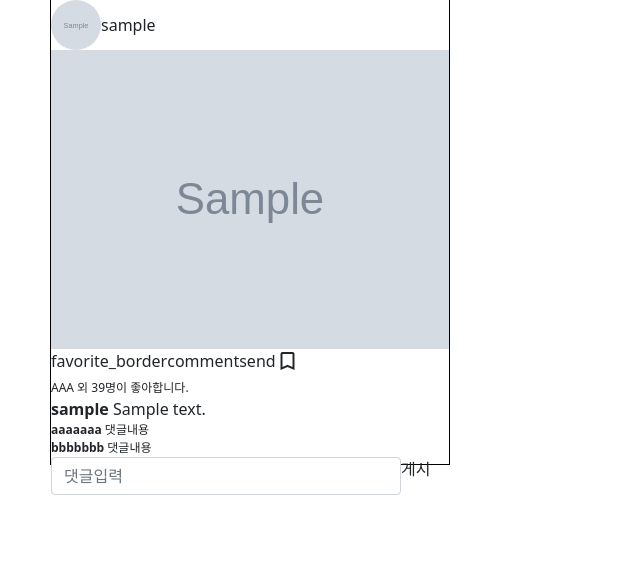
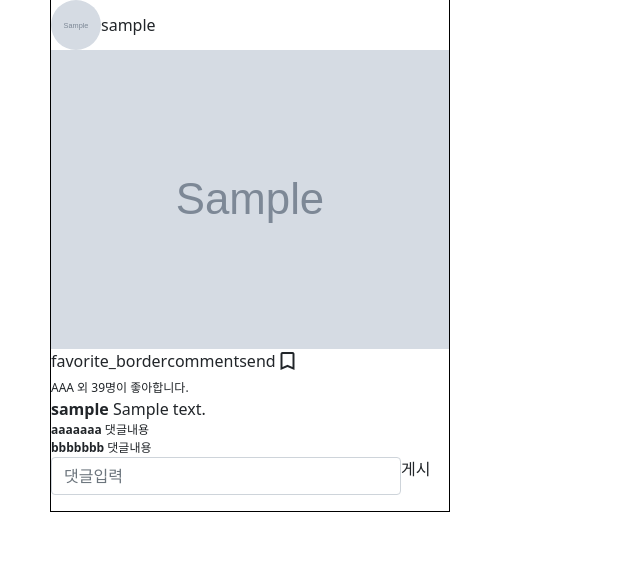
Before and after one commit to tkdlek11112/learningspoons_hustle, a Django app: template templates/learningspoons/main.html in a window 1280 px wide. Shown: the part 51-615 px from the top of the page, without its empty margins (0-640 px from the left). Run offline with Django 3.2, Linux system fonts and the light colour scheme; tables that the repository leaves empty hold one stand-in row (values such as "Sample post"); the template is opened without the code that fills it: values that come from a table or form of the project are taken from there, most other values are stand-ins (such as "Sample title", 1, 10 or a date in 2020); grey boxes marked "Sample" are stand-in pictures.

Commit message:
데이터 나오게 수정

```diff
--- a/learningspoons/views.py
+++ b/learningspoons/views.py
@@ -7,4 +7,4 @@ from content.models import Feed
 class Main(APIView):
     def get(self, request):
 
-        return render(request, 'learningspoons/main.html')
+        return render(request, 'learningspoons/main.html', context=dict(data_list=Feed.objects.all()))
--- a/templates/learningspoons/main.html
+++ b/templates/learningspoons/main.html
@@ -28,7 +28,7 @@
 <body>
 
 {% for i in data_list %}
-<div style="height: 466px; width: 400px; border: solid 1px black; margin: 50px">
+<div style="width: 400px; border: solid 1px black; margin: 50px">
     <div style="display: flex; flex-direction: row; align-items: center; ">
         <div class="box">
             <!-- 프로필 사진 이미지 들어가는곳 -->
```
